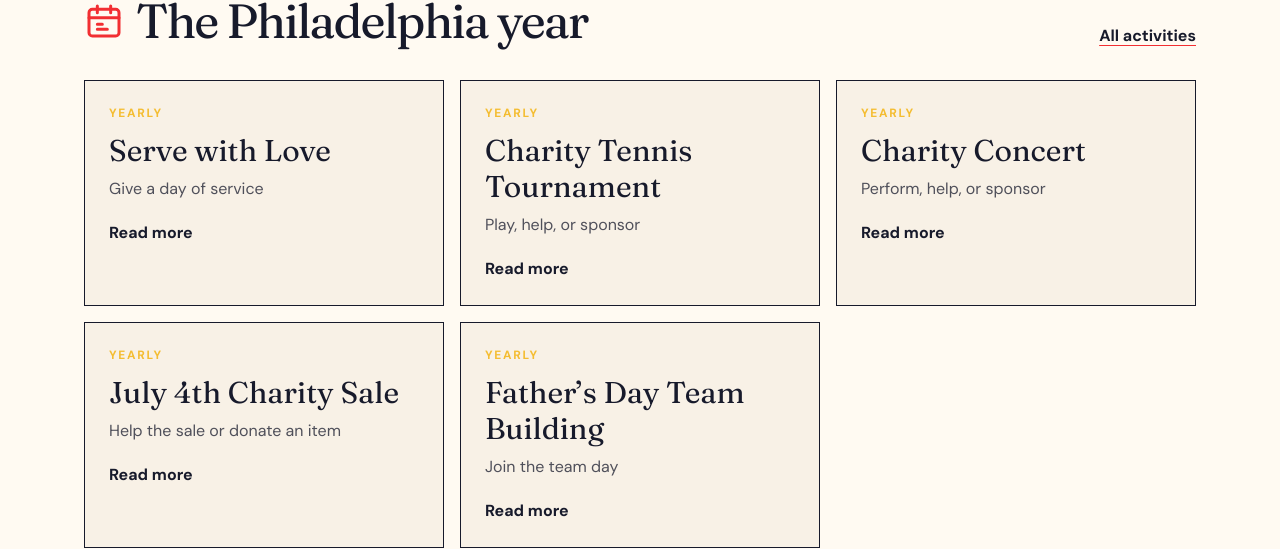
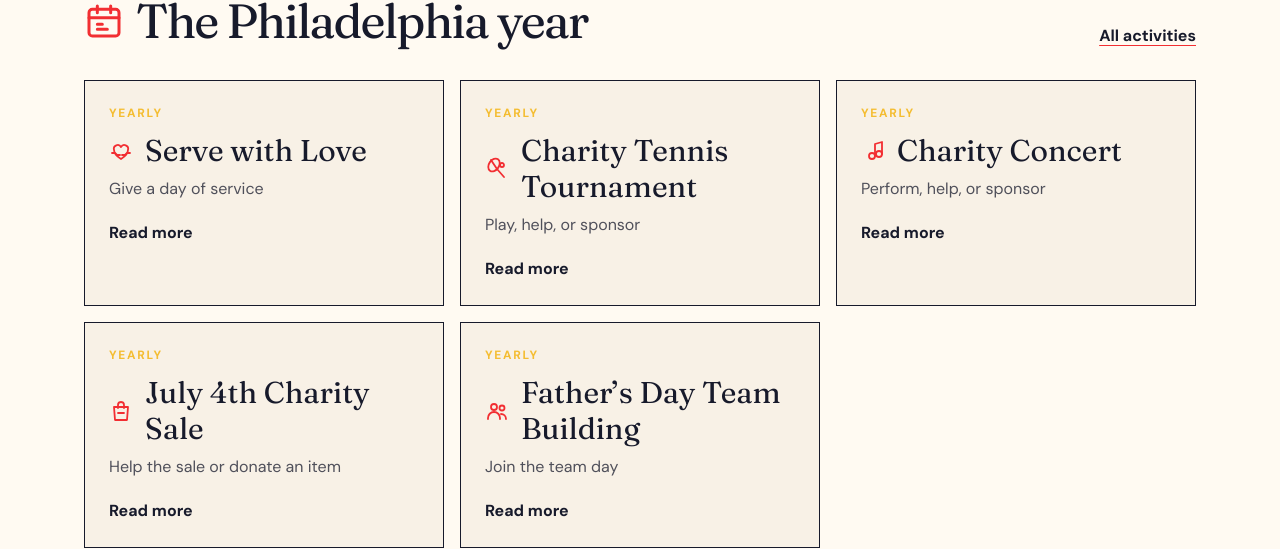
Before and after one commit to xiedong2000/super-joey-philadelphia, a Next.js app: page / in a window 1280 px wide. Shown: the part 2647-3196 px from the top of the page. Built offline with nearby package versions, Linux system fonts and the light colour scheme.

Commit message:
Add icons to The Philadelphia year activities for easy scan

```diff
--- a/app/page.tsx
+++ b/app/page.tsx
@@ -11,9 +11,16 @@ import {
   waysToHelp,
 } from "@/lib/content";
 import { VideoGrid } from "@/components/VideoCard";
-import { SiteIcon } from "@/components/SiteIcon";
+import { SiteIcon, type SiteIconName } from "@/components/SiteIcon";
 
 const cardTones = ["bg-sun", "bg-coral", "bg-sky"];
+const activityIcons: Partial<Record<string, SiteIconName>> = {
+  "serve-for-love": "serve",
+  "charity-tennis-tournament": "tennis",
+  "charity-concert": "concert",
+  "july-4th-charity-sale": "sale",
+  "fathers-day-team-building": "team",
+} as const;
 
 export default function HomePage() {
   const sortedVideos = [...videos].sort((a, b) => {
@@ -196,7 +203,13 @@ export default function HomePage() {
                 <p className="text-xs font-bold uppercase tracking-[0.14em] text-gold-deep">
                   {upcoming.length === 0 ? "Date to be announced" : activity.cadence}
                 </p>
-                <h3 className="mt-3 font-serif text-3xl text-navy">{activity.title}</h3>
+                <h3 className="mt-3 flex items-center gap-3 font-serif text-3xl text-navy">
+                  <SiteIcon
+                    name={activityIcons[activity.slug] ?? "activities"}
+                    className="h-6 w-6"
+                  />
+                  {activity.title}
+                </h3>
                 <p className="mt-2 text-navy/75">{activity.invitation}</p>
                 <Link href={`/events/${activity.slug}`} className="mt-5 inline-block font-bold">
                   Read more
--- a/components/SiteIcon.tsx
+++ b/components/SiteIcon.tsx
@@ -12,7 +12,12 @@ export type SiteIconName =
   | "alumni"
   | "join"
   | "donate"
-  | "contact";
+  | "contact"
+  | "serve"
+  | "tennis"
+  | "concert"
+  | "sale"
+  | "team";
 
 export function SiteIcon({
   name,
@@ -89,6 +94,38 @@ export function SiteIcon({
         <path d="M8 11h.01M12 11h.01M16 11h.01" />
       </>
     ),
+    serve: (
+      <>
+        <path d="M12 20s-7-4.2-7-9.2A3.8 3.8 0 0 1 12 8a3.8 3.8 0 0 1 7 2.8c0 5-7 9.2-7 9.2Z" />
+        <path d="M3 14h3l2 2h3M21 14h-3l-2 2h-3" />
+      </>
+    ),
+    tennis: (
+      <>
+        <ellipse cx="9" cy="8" rx="5" ry="7" transform="rotate(35 9 8)" />
+        <path d="m12 12 7 8M6 3l6 9M17 6a2 2 0 1 0 0 4 2 2 0 0 0 0-4Z" />
+      </>
+    ),
+    concert: (
+      <>
+        <path d="M14 17V5l7-2v12" />
+        <circle cx="11" cy="17" r="3" />
+        <circle cx="18" cy="15" r="3" />
+      </>
+    ),
+    sale: (
+      <>
+        <path d="M5 8h14l-1 13H6L5 8Z" />
+        <path d="M9 9V6a3 3 0 0 1 6 0v3M9 14h6" />
+      </>
+    ),
+    team: (
+      <>
+        <circle cx="9" cy="8" r="3" />
+        <circle cx="17" cy="9" r="2.5" />
+        <path d="M3 20v-1a6 6 0 0 1 12 0v1M16 15a5 5 0 0 1 5 5" />
+      </>
+    ),
   };
 
   return (
```
